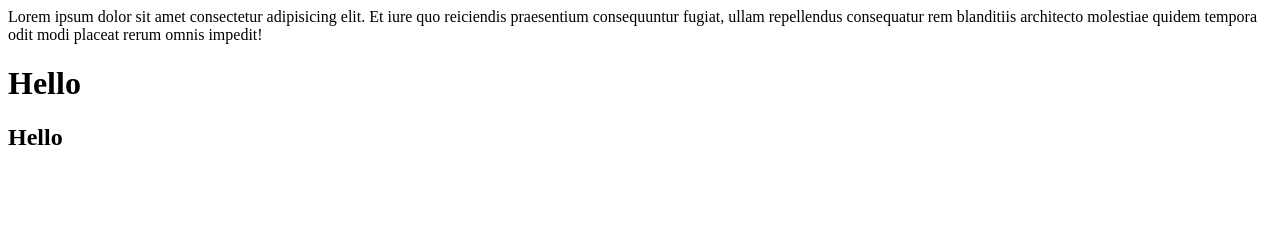
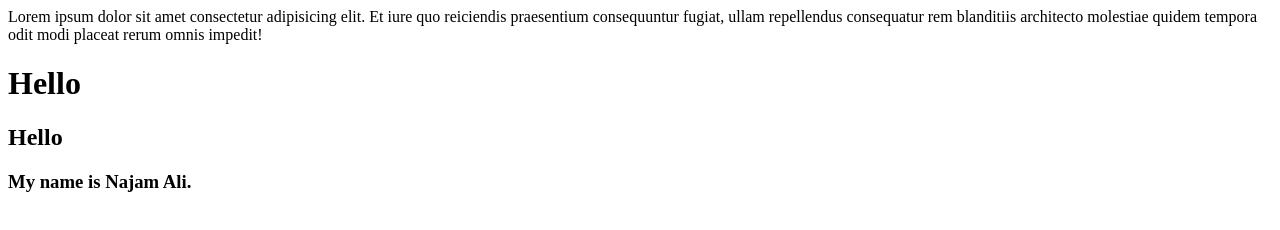
Before and after one commit to Najam-Ali/new-random-repo, a plain HTML site: page index.html in a window 1280 px wide. Drawn offline with Linux system fonts and the light colour scheme.

Commit message:
updated file

```diff
--- a/index.html
+++ b/index.html
@@ -1,3 +1,4 @@
 <p> Lorem ipsum dolor sit amet consectetur adipisicing elit. Et iure quo reiciendis praesentium consequuntur fugiat, ullam repellendus consequatur rem blanditiis architecto molestiae quidem tempora odit modi placeat rerum omnis impedit!</p>
 <h1>Hello</h1>
 <h2>Hello</h2>
+<h3>My name is Najam Ali.</h3>
```
